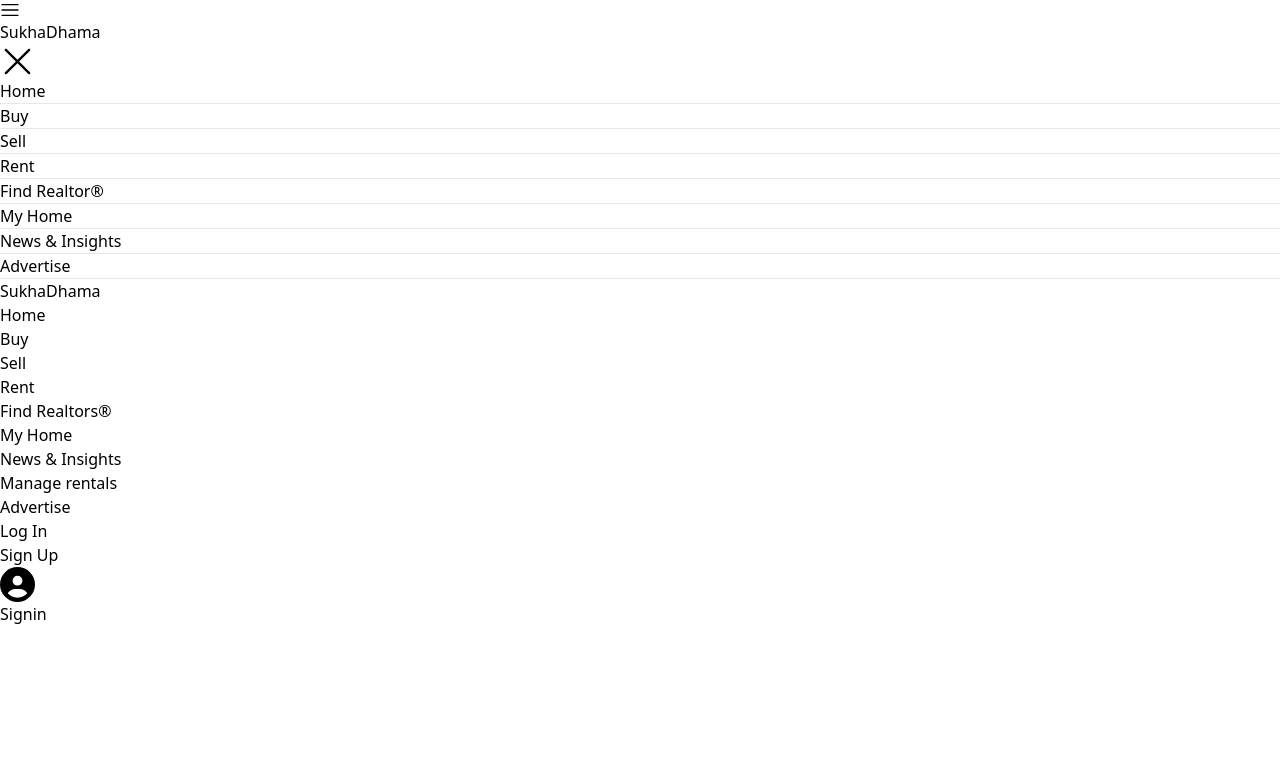
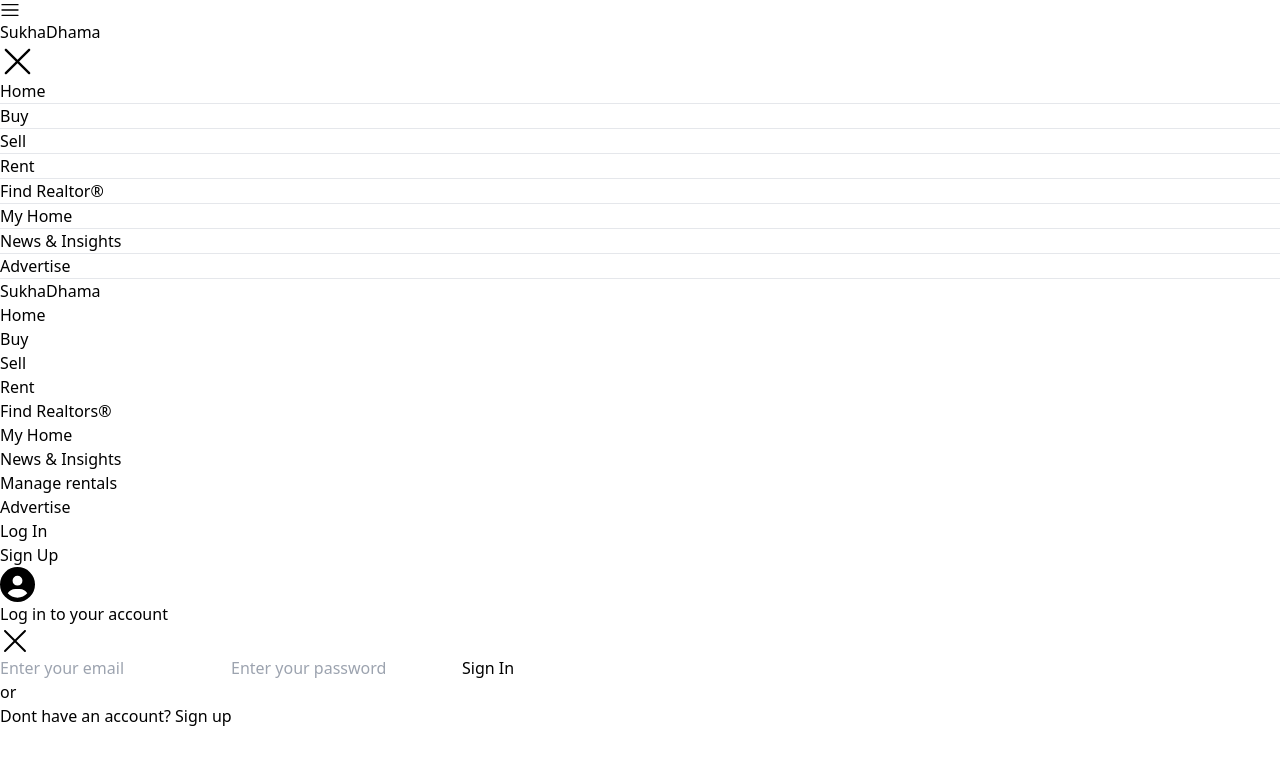
Before and after one commit to sivasis-das/sukhadhama, a React (Vite) app in the folder client/: page /sign-in in a window 1280 px wide. Shown: the top 764 px of the page. Built offline with nearby package versions, Linux system fonts and the light colour scheme.

Commit message:
complete sign in page functionality and come cosmatic changes to the sign-up & in pages

```diff
--- a/client/src/components/Header.jsx
+++ b/client/src/components/Header.jsx
@@ -8,7 +8,7 @@
   const [showNav, setShowNav] = useState(false);
 
   return (
-    <header className="shadow-md   ">
+    <header className="shadow-md  bg-white ">
       <div className="w-11/12 mx-auto flex justify-between items-center">
         {/* mobile-nav-bar */}
         <div className="xl:hidden py-4">
--- a/client/src/index.css
+++ b/client/src/index.css
@@ -1,7 +1,3 @@
 @tailwind base;
 @tailwind components;
 @tailwind utilities;
-
-html {
-    overflow: hidden;
-}
--- a/client/src/pages/SignUp.jsx
+++ b/client/src/pages/SignUp.jsx
@@ -7,7 +7,6 @@
   const [error, setError] = useState(false);
   const [loading, setLoading] = useState(false);
   const navigate = useNavigate();
-
 
   const handleChange = (e) => {
     setFormData({ ...formData, [e.target.id]: e.target.value });
@@ -31,18 +30,18 @@
         return;
       }
       setLoading(false);
-      setError(null)
+      setError(null);
       console.log(data);
-      navigate('/sign-in')
+      navigate("/sign-in");
     } catch (error) {
       setLoading(false);
-      setError(error.message)
+      setError(error.message);
     }
   };
 
   return (
     <>
-      <div className="bg-gray-200 w-full min-h-screen  flex items-center justify-center overflow-y-hidden">
+      <div className=" bg-gray-200 w-full min-h-screen  flex items-center justify-center absolute top-0 bottom-0 left-0 right-0 -z-10">
         <div className="w-11/12 xl:w-4/12 bg-white rounded-xl border-black border-2">
           <div className="w-11/12 m-auto">
             <div className="flex items-center justify-between mb-2 py-4">
@@ -57,6 +56,7 @@
             </div>
 
             <div>
+            {error && <p className="text-red-500 mt-5">{error}</p>}
               <form
                 action=""
                 method="post"
@@ -90,7 +90,7 @@
                   placeholder="Enter your password"
                   className="p-3 border-zinc-300 border-2 rounded-lg placeholder:text-xl text-xl mb-4  transition ease-in duration-300 outline-none focus:ring-2 focus:ring-orange-600"
                 />
-                {error&& <p className="text-red-500 mt-5">{error}</p>}
+
                 <button
                   disabled={loading}
                   className="p-3 bg-orange-600 text-white text-xl rounded-lg hover:bg-orange-700 active:bg-orange-900 transition ease-in-out duration-300"
--- a/client/src/pages/Signin.jsx
+++ b/client/src/pages/Signin.jsx
@@ -1,9 +1,113 @@
-import React from 'react'
+import React, { useState } from 'react'
+import { RxCross1 } from 'react-icons/rx';
+import { Link, useNavigate } from 'react-router-dom';
 
 function Signin() {
+  const [formData, setFormData] = useState({});
+  const [error, setError] = useState(false);
+  const [loading, setLoading] = useState(false);
+  const navigate = useNavigate();
 
+  const handleChange = (e) => {
+    setFormData({ ...formData, [e.target.id]: e.target.value });
+  };
+  const handleSubmit = async (e) => {
+    e.preventDefault();
+    try {
+      setLoading(true);
+      const res = await fetch("/api/auth/signin", {
+        method: "POST",
+        headers: {
+          "content-Type": "application/json",
+        },
+        body: JSON.stringify(formData),
+      });
+      const data = await res.json();
+      console.log(data);
+      if (data.success === false) {
+        setLoading(false);
+        setError(data.message);
+        return;
+      }
+      setLoading(false);
+      setError(null);
+      console.log(data);
+      navigate("/");
+    } catch (error) {
+      setLoading(false);
+      setError(error.message);
+    }
+  };
   return (
-    <div>Signin</div>
+    <>
+      <div className=" bg-gray-200 w-full min-h-screen  flex items-center justify-center absolute top-0 bottom-0 left-0 right-0 -z-10">
+        <div className="w-11/12 xl:w-4/12 bg-white rounded-xl border-black border-2">
+          <div className="w-11/12 m-auto">
+            <div className="flex items-center justify-between mb-2 py-4">
+              <h3 className="text-2xl font-semibold">
+                Log in to your account
+              </h3>
+              <p>
+                <Link to="/">
+                  <RxCross1 size={30} />
+                </Link>
+              </p>
+            </div>
+
+            <div>
+            {error && <p className="text-red-500 mb-3 font-semibold">{error}</p>}
+              <form
+                action=""
+                method="post"
+                className="flex flex-col "
+                onSubmit={handleSubmit}
+              >
+
+                <input
+                  type="text"
+                  name="email"
+                  id="email"
+                  onChange={handleChange}
+                  required
+                  className="p-3 border-zinc-300 border-2 rounded-lg placeholder:text-xl text-xl mb-4 transition ease-in duration-300 outline-none focus:ring-2 focus:ring-orange-600"
+                  placeholder="Enter your email"
+                />
+                <input
+                  type="password"
+                  name="password"
+                  id="password"
+                  onChange={handleChange}
+                  required
+                  placeholder="Enter your password"
+                  className="p-3 border-zinc-300 border-2 rounded-lg placeholder:text-xl text-xl mb-4  transition ease-in duration-300 outline-none focus:ring-2 focus:ring-orange-600"
+                />
+
+                <button
+                  disabled={loading}
+                  className="p-3 bg-orange-600 text-white text-xl rounded-lg hover:bg-orange-700 active:bg-orange-900 transition ease-in-out duration-300"
+                >
+                  {loading ? "Loading..." : "Sign In"}
+                </button>
+              </form>
+            </div>
+            <div className="flex before:border-t before:border-gray-900 before:flex-1 after:border-t after:border-gray-900 after:flex-1 items-center  my-2">
+              <p className="text-center mx-2 text-lg font-semibold">or</p>
+            </div>
+            <div className="text-center mb-3">
+              <h3 className="">
+                Dont have an account?{" "}
+                <span>
+                  {" "}
+                  <Link to="/sign-up" className="font-semibold">
+                    Sign up
+                  </Link>
+                </span>
+              </h3>
+            </div>
+          </div>
+        </div>
+      </div>
+    </>
   )
 }
 
```
Also changed, not shown: client/src/pages/Home.jsx (+5 -5 lines).
